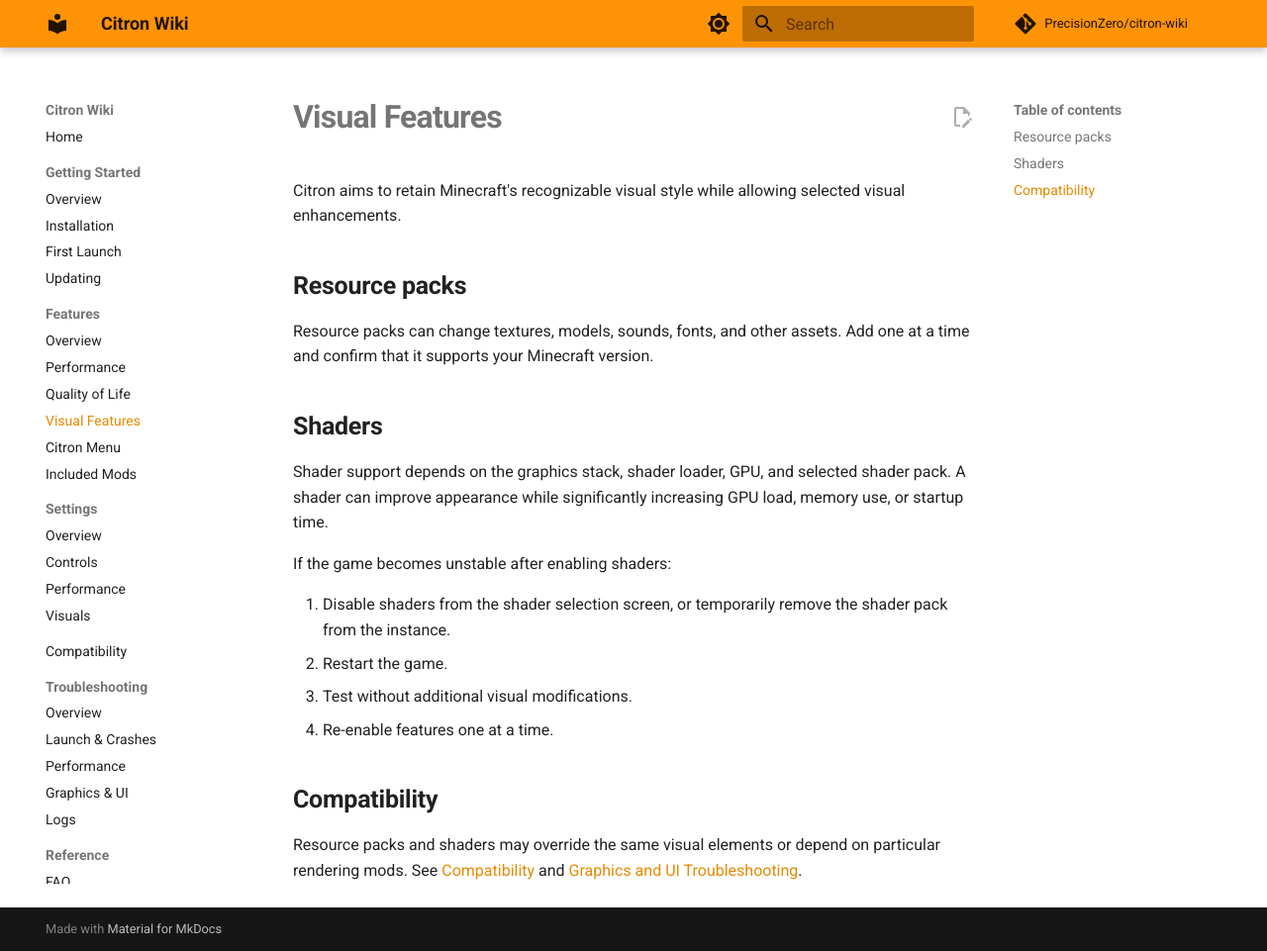
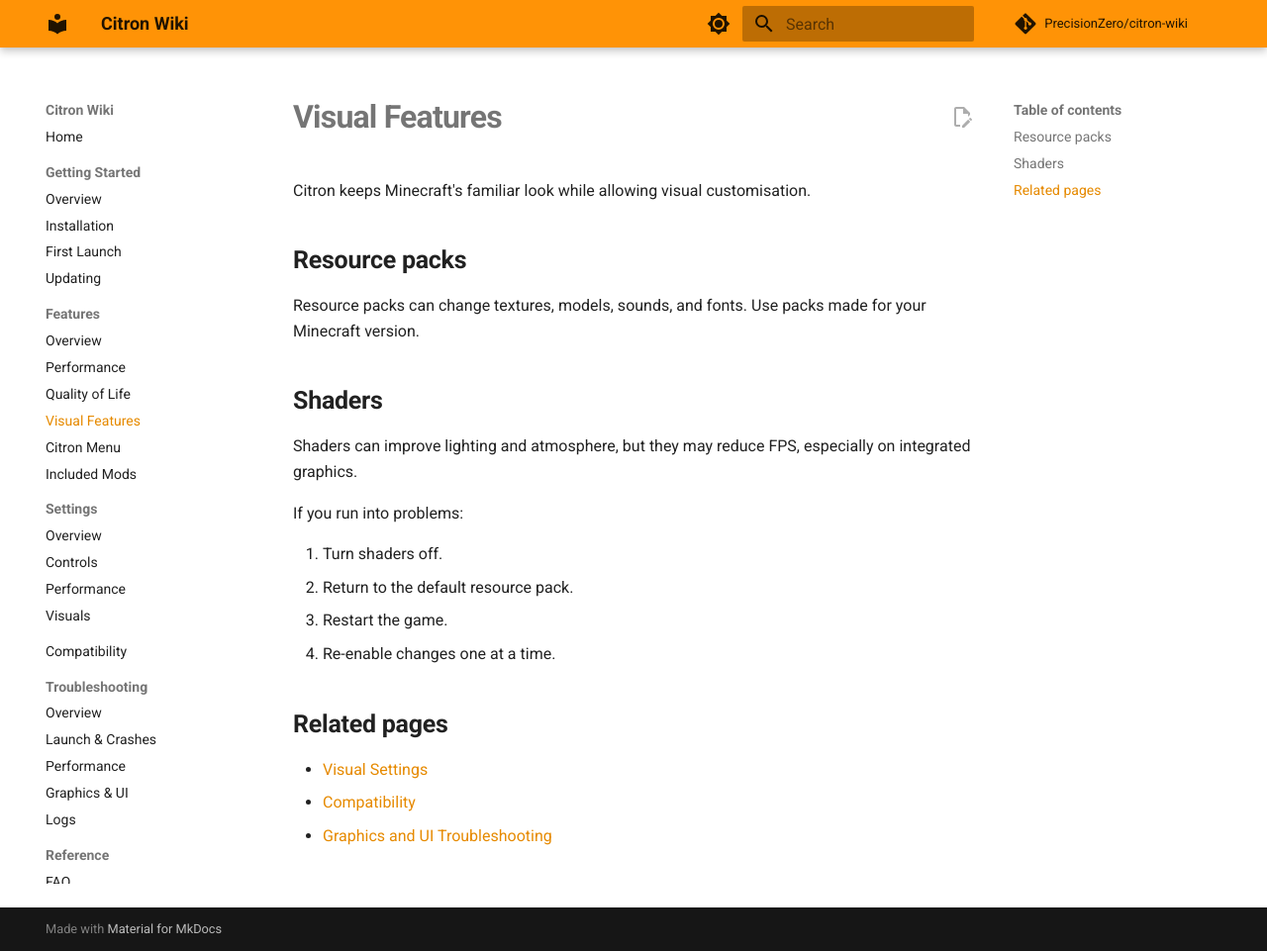
Before and after one commit to PrecisionZero/citron-wiki, an MkDocs documentation site: the page built from docs/features/visual-features.md, in a window 1280 px wide and 961 px high. Shown: the whole window at 99% size. Built offline with MkDocs 1.6.1 and Material for MkDocs 9.7.7, drawn with Linux system fonts in a browser that asks for light colours; comment, search, counter and statistics services are not loaded.

Commit message:
Simplify wiki page: docs/features/visual-features.md

```diff
--- a/docs/features/visual-features.md
+++ b/docs/features/visual-features.md
@@ -1,22 +1,24 @@
 # Visual Features
 
-Citron aims to retain Minecraft's recognizable visual style while allowing selected visual enhancements.
+Citron keeps Minecraft's familiar look while allowing visual customisation.
 
 ## Resource packs
 
-Resource packs can change textures, models, sounds, fonts, and other assets. Add one at a time and confirm that it supports your Minecraft version.
+Resource packs can change textures, models, sounds, and fonts. Use packs made for your Minecraft version.
 
 ## Shaders
 
-Shader support depends on the graphics stack, shader loader, GPU, and selected shader pack. A shader can improve appearance while significantly increasing GPU load, memory use, or startup time.
+Shaders can improve lighting and atmosphere, but they may reduce FPS, especially on integrated graphics.
 
-If the game becomes unstable after enabling shaders:
+If you run into problems:
 
-1. Disable shaders from the shader selection screen, or temporarily remove the shader pack from the instance.
-2. Restart the game.
-3. Test without additional visual modifications.
-4. Re-enable features one at a time.
+1. Turn shaders off.
+2. Return to the default resource pack.
+3. Restart the game.
+4. Re-enable changes one at a time.
 
-## Compatibility
+## Related pages
 
-Resource packs and shaders may override the same visual elements or depend on particular rendering mods. See [Compatibility](../compatibility/index.md) and [Graphics and UI Troubleshooting](../troubleshooting/graphics-ui.md).
+- [Visual Settings](../configuration/visuals.md)
+- [Compatibility](../compatibility/index.md)
+- [Graphics and UI Troubleshooting](../troubleshooting/graphics-ui.md)
```
